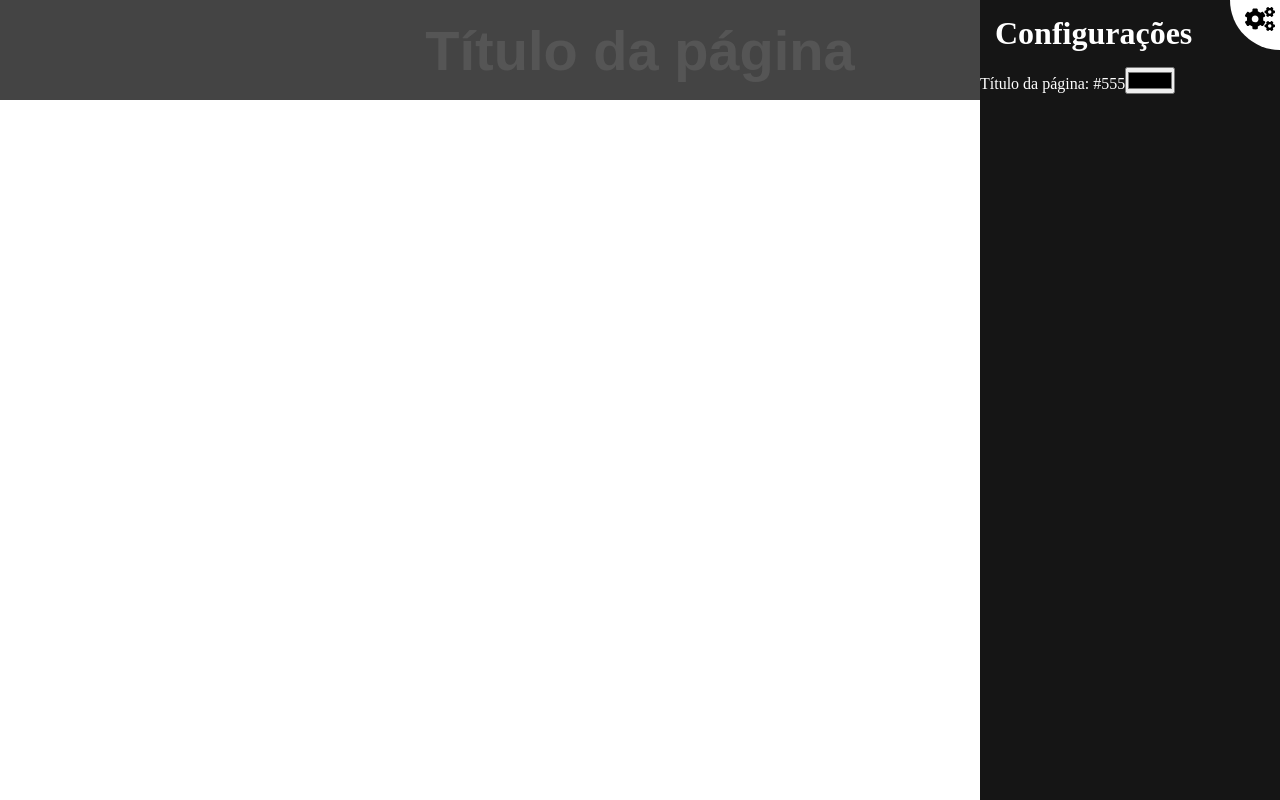
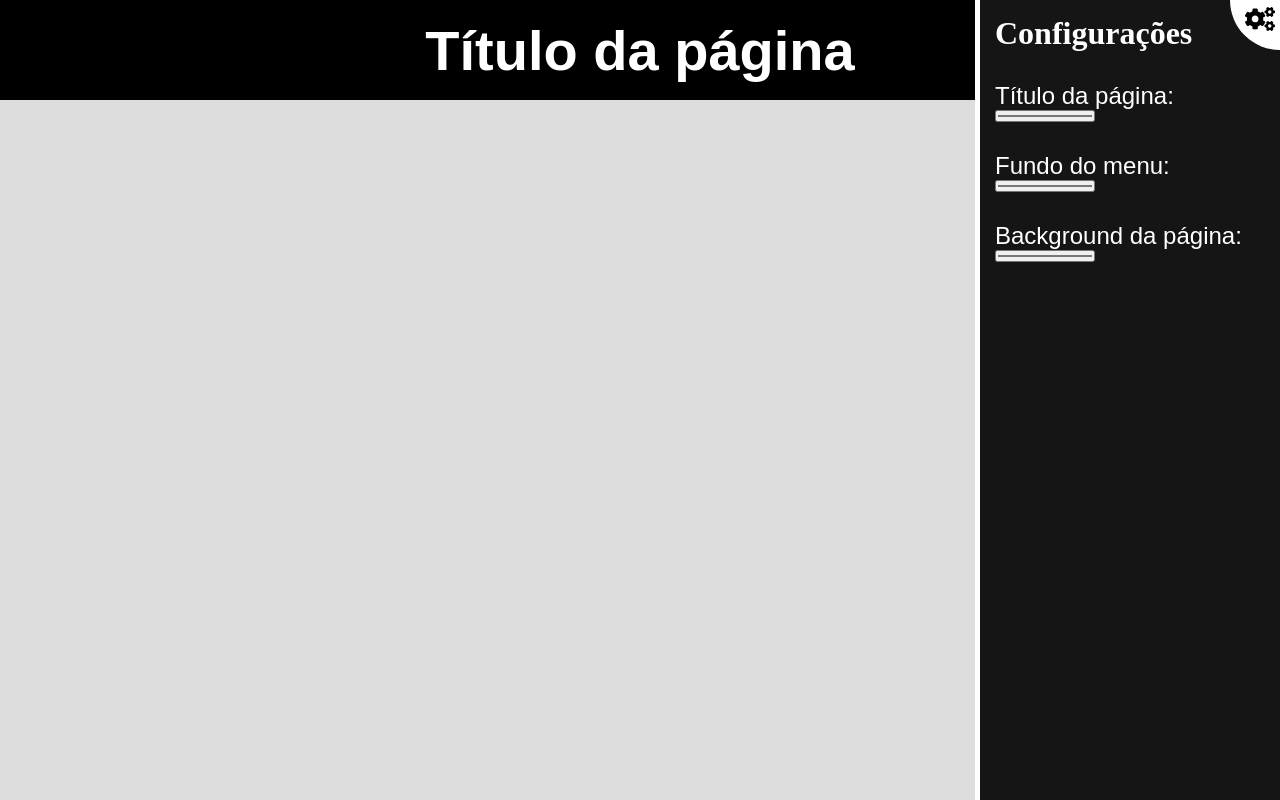
Before and after one commit to edu-correia/gatsby-javascript, a Gatsby site in the folder gatsby-site/: page / in a window 1280 px wide. Built offline with nearby package versions, Linux system fonts and the light colour scheme; Gatsby itself is replaced by a stand-in of ours.

Commit message:
Background e header manipuláveis

```diff
--- /dev/null
+++ b/gatsby-site/src/components/Content/index.js
@@ -0,0 +1,15 @@
+import React from 'react';
+
+import { ContentWrapper } from './styled';
+
+const Content = (props) => {
+    return (
+        <ContentWrapper
+            contentBg={props.contentBg}
+        >
+
+        </ContentWrapper>
+    )
+}
+
+export default Content;
--- /dev/null
+++ b/gatsby-site/src/components/Content/styled.js
@@ -0,0 +1,7 @@
+import styled from 'styled-components';
+
+export const ContentWrapper = styled.div`
+    width: 100%;
+    height: calc(100vh - 100px);
+    background-color: ${props => props.contentBg};
+`;
--- a/gatsby-site/src/components/Header/index.js
+++ b/gatsby-site/src/components/Header/index.js
@@ -2,9 +2,12 @@ import React from 'react';
 import { HeaderWrapper, PageTitle } from './styled'
 
 const Header = (props) => {
+    console.log(props)
     return(
-        <HeaderWrapper>
-            <PageTitle cor={props.pageTitle}>Título da página</PageTitle>
+        <HeaderWrapper navBar={props.navBar}>
+            <PageTitle pageTitle={props.pageTitle}>
+                Título da página
+            </PageTitle>
         </HeaderWrapper>
     )
 }
--- a/gatsby-site/src/components/Header/styled.js
+++ b/gatsby-site/src/components/Header/styled.js
@@ -3,7 +3,7 @@ import styled from 'styled-components';
 export const HeaderWrapper = styled.header`
     width: 100vw;
     height: 100px;
-    background-color: #444;
+    background: ${props => props.navBar};
     display: flex;
     justify-content: center;
     align-items: center;
@@ -11,5 +11,5 @@ export const HeaderWrapper = styled.header`
 
 export const PageTitle = styled.h1`
     font: 700 56px sans-serif;
-    color: ${props => props.cor};
+    color: ${props => props.pageTitle};
 `;
--- a/gatsby-site/src/pages/index.js
+++ b/gatsby-site/src/pages/index.js
@@ -1,5 +1,6 @@
 import React, {useState} from "react";
 import Header from "../components/Header";
+import Content from "../components/Content";
 
 import styled from 'styled-components';
 
@@ -14,6 +15,7 @@ export const EditorWrapper = styled.div`
     right: 0;
     top: 0;
     background-color: #151515;
+    border-left: 5px solid #fff;
 `;
 
 export const EditorBtn = styled.button`
@@ -32,7 +34,10 @@ export const EditorBtn = styled.button`
 
 const IndexPage = () => {
   const [test, setTest] = useState(true);
-  const [cor, setCor] = useState('#555');
+
+  const [pageTitle, setPageTitle] = useState('#fff');
+  const [navBar, setNavBar] = useState('#000');
+  const [contentBg, setContentBg] = useState('#ddd');
 
   const handleShowClick = () => {
       setTest(!test);
@@ -41,8 +46,15 @@ const IndexPage = () => {
   return (
     <div>
       <Header
-        pageTitle={cor}
+        pageTitle={pageTitle}
+        navBar={navBar}
       />
+
+      <Content
+        contentBg={contentBg}
+      >
+
+      </Content>
 
       <EditorBtn onClick={handleShowClick}>
         <img src={configIcon} alt="Configurações"/>
@@ -50,9 +62,19 @@ const IndexPage = () => {
 
       {test && <EditorWrapper>
         <h1>Configurações</h1>
-        <div>
-          <label htmlFor="pageTitle">Título da página: {cor}</label>
-          <input type="color" id="pageTitle" value={cor} onChange={e => setCor(e.target.value)}/>
+        <div className="input-block">
+          <label htmlFor="pageTitle">Título da página:</label>
+          <input type="color" id="pageTitle" value={pageTitle} onChange={e => setPageTitle(e.target.value)}/>
+        </div>
+
+        <div className="input-block">
+          <label htmlFor="navBar">Fundo do menu:</label>
+          <input type="color" id="navBar" value={navBar} onChange={e => setNavBar(e.target.value)}/>
+        </div>
+
+        <div className="input-block">
+          <label htmlFor="contentBg">Background da página:</label>
+          <input type="color" id="contentBg" value={contentBg} onChange={e => setContentBg(e.target.value)}/>
         </div>
       </EditorWrapper>}
     </div>
--- a/gatsby-site/src/pages/reset.css
+++ b/gatsby-site/src/pages/reset.css
@@ -21,3 +21,17 @@ h1{
 label{
     color: white;
 }
+
+.input-block{
+    font: 400 24px sans-serif;
+    width: auto;
+    height: 40px;
+    padding: 15px;
+    display: flex;
+    flex-direction: column;
+}
+
+input{
+    width: 100px;
+    height: 25px;
+}
```
